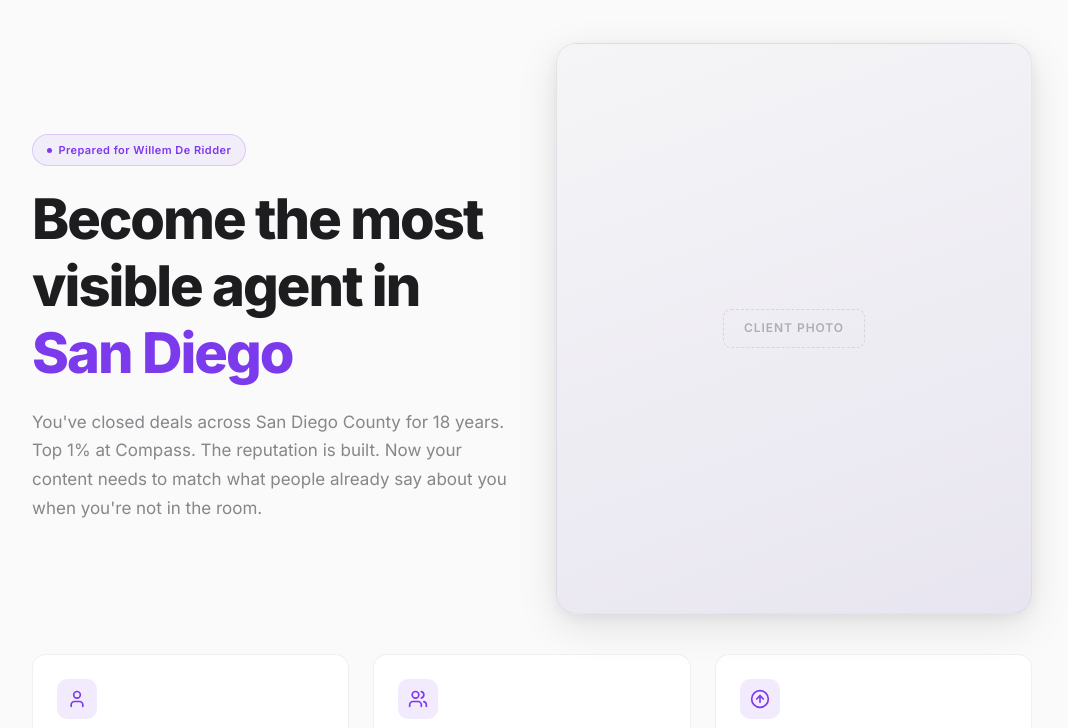
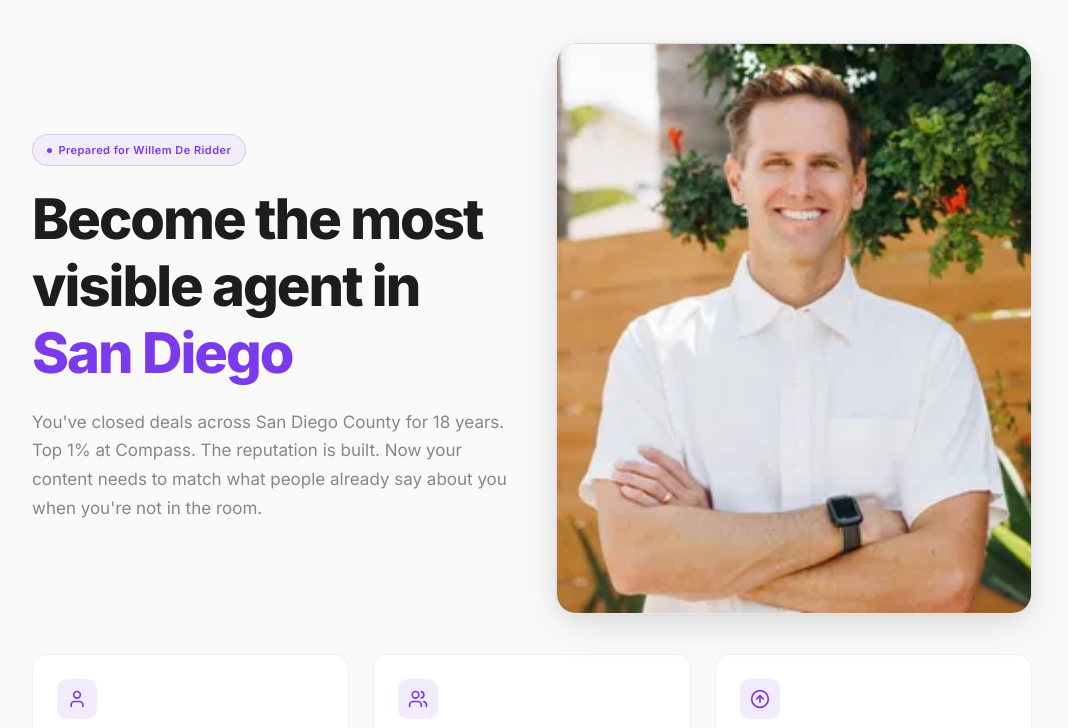
Before and after one commit to zachktz/deridder-proposal, a plain HTML site: page index.html in a window 1280 px wide. Shown: the part 53-781 px from the top of the page, without its empty margins (108-1176 px from the left). Drawn offline with Linux system fonts and the light colour scheme.

Commit message:
Move image to hero, restore Seth placeholder

```diff
--- a/index.html
+++ b/index.html
@@ -645,9 +645,8 @@
                     <h1>Become the most visible agent in <span class="accent">San Diego</span></h1>
                     <p class="hero-sub">You've closed deals across San Diego County for 18 years. Top 1% at Compass. The reputation is built. Now your content needs to match what people already say about you when you're not in the room.</p>
                 </div>
-                <div class="hero-image hero-image--empty">
-                    <!-- Replace with: <img src="images/willem-deridder.jpg" alt="Willem De Ridder"> -->
-                    <!-- and remove the hero-image--empty class -->
+                <div class="hero-image">
+                    <img src="images/willem-deridder.webp" alt="Willem De Ridder">
                 </div>
             </div>
             <div class="goal-grid animate fade-up in-view">
@@ -821,7 +820,7 @@
 
                 <div class="inspo-card animate fade-up delay-3">
                     <div class="inspo-thumb">
-                        <img src="images/seth-obyrne.webp" alt="Seth O'Byrne">
+                        <span class="inspo-thumb-placeholder">Screenshot</span>
                     </div>
                     <div class="inspo-body">
                         <div class="inspo-handle">@seth_obyrne</div>
```
Also changed, not shown: images/willem-deridder.webp (renamed from images/seth-obyrne.webp), 1 other file.
